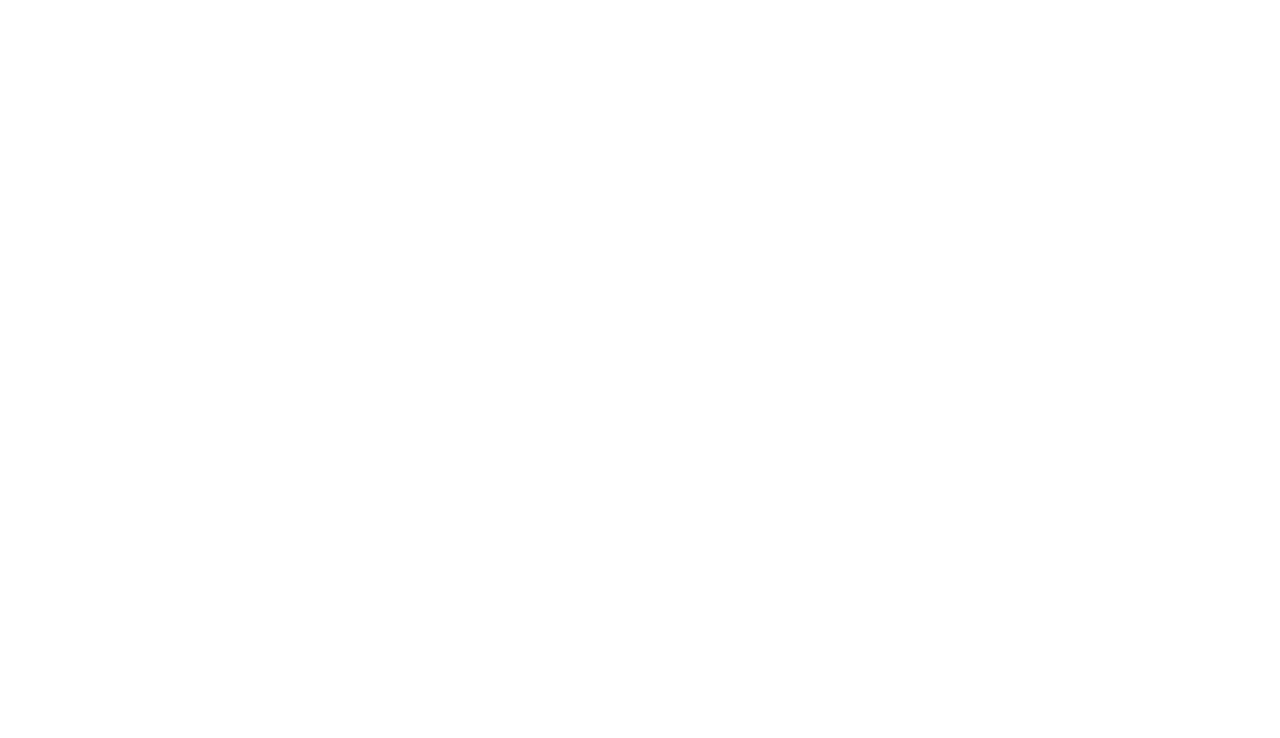
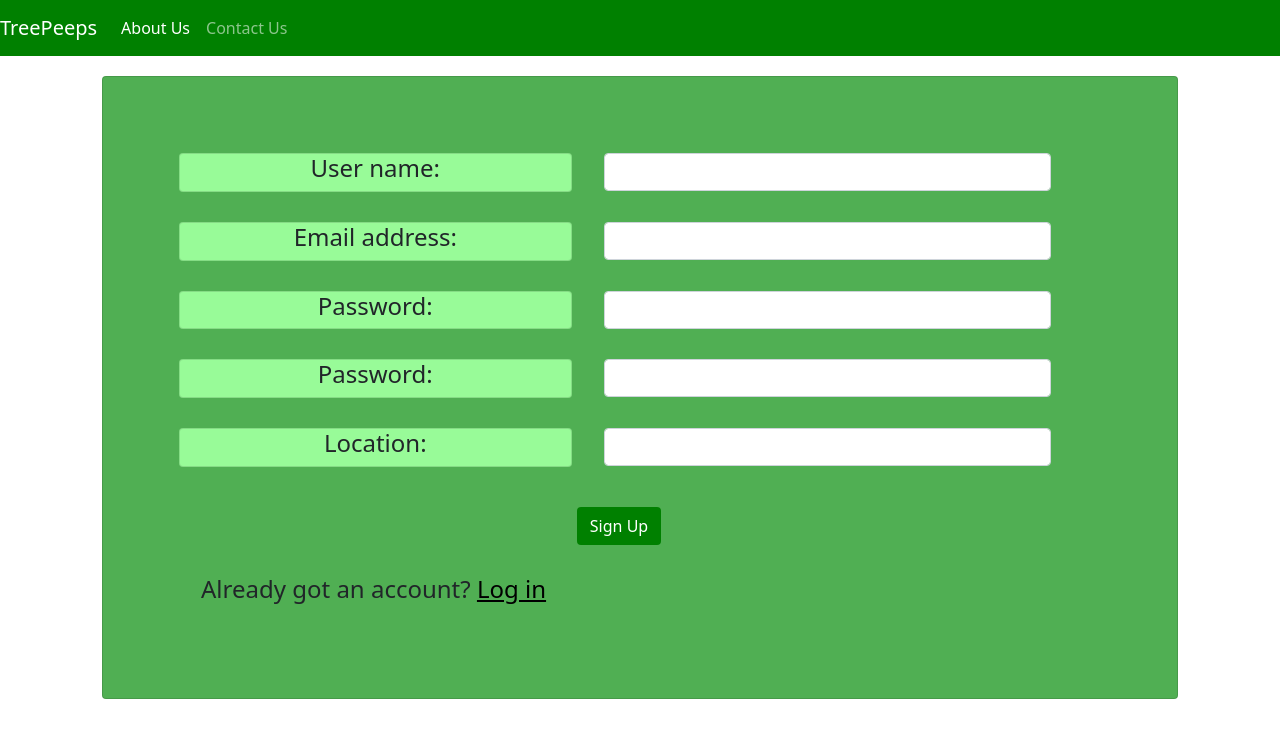
Before and after one commit to ClaireMDavies/TreePeeps, a React (Create React App) app in the folder client/: page / in a window 1280 px wide. Shown: the top 738 px of the page. Built offline with nearby package versions, Linux system fonts and the light colour scheme.

Commit message:
basic UI

```diff
--- a/client/src/App.js
+++ b/client/src/App.js
@@ -1,11 +1,13 @@
 import React from "react";
 import { BrowserRouter as Router, Route } from "react-router-dom";
+import SignUp from "./pages/signup";
 
 // Calling all components and using router to render pages
 function App() {
   return (
     <Router>
       <div>
+          <SignUp />
       </div>
     </Router>
   )
--- /dev/null
+++ b/client/src/pages/signup.js
@@ -0,0 +1,101 @@
+import React from "react";
+import { Link } from "react-router-dom";
+
+function SignUp() {
+
+    return (
+        <>
+            <nav className="navbar navbar-expand-lg navbar-dark" style={{ backgroundColor: "green" }}>
+                <span className="navbar-brand mb-0 h1">TreePeeps</span>
+                <button className="navbar-toggler" type="button" data-bs-toggle="collapse" data-bs-target="#navbarTogglerDemo02"
+                    aria-controls="navbarTogglerDemo02" aria-expanded="false" aria-label="Toggle navigation">
+                    <span className="navbar-toggler-icon"></span>
+                </button>
+                <div className="collapse navbar-collapse" id="navbarTogglerDemo02">
+
+                    <ul className="navbar-nav me-auto mb-2 mb-lg-0">
+                        <li className="nav-item">
+                            <Link
+                                to="/"
+                                className={
+                                    window.location.pathname === "/" || window.location.pathname === "/aboutus"
+                                        ? "nav-link active"
+                                        : "nav-link"
+                                }
+                            >About Us</Link>
+                        </li>
+                        <li className="nav-item">
+                            <Link
+                                to="/contactus"
+                                className={window.location.pathname === "/contactus" ? "nav-link active" : "nav-link"
+                                }
+                            >Contact Us</Link>
+                        </li>
+                    </ul>
+                </div>
+            </nav>
+
+            <div className="container">
+                <div className="card" style={{ padding: 40, margin: 20, backgroundColor: "#50AF53" }}>
+                    <div className="card-body" >
+                        <div className="row" style={{ margin: 10 }}>
+                            <div className="col-md-5 card" style={{backgroundColor: "palegreen", textAlign:"center", margin:10}}>
+                                <h4>User name:</h4>
+                            </div>
+                            <div className="col-md-6" style={{ margin: 10 }}>
+                                <input className="form-control" type="text"></input>
+                            </div>
+                        </div>
+                        <div className="row" style={{ margin: 10 }}>
+                            <div className="col-md-5 card" style={{backgroundColor: "palegreen", textAlign:"center", margin:10}}>
+                                <h4>Email address:</h4>
+                            </div>
+                            <div className="col-md-6" style={{ margin: 10 }}>
+                                <input className="form-control" type="text"></input>
+                            </div>
+                        </div>
+                        <div className="row" style={{ margin: 10 }}>
+                            <div className="col-md-5 card" style={{backgroundColor: "palegreen", textAlign:"center", margin:10}}>
+                                <h4>Password:</h4>
+                            </div>
+                            <div className="col-md-6" style={{ margin: 10 }}>
+                                <input className="form-control" type="text"></input>
+                            </div>
+                        </div>
+                        <div className="row" style={{ margin: 10 }}>
+                            <div className="col-md-5 card" style={{backgroundColor: "palegreen", textAlign:"center", margin:10}}>
+                                <h4>Password:</h4>
+                            </div>
+                            <div className="col-md-6"style={{ margin: 10 }} >
+                                <input className="form-control" type="text"></input>
+                            </div>
+                        </div>
+                        <div className="row" style={{ margin: 10 }}>
+                            <div className="col-md-5 card" style={{backgroundColor: "palegreen", textAlign:"center",  margin:10}}>
+                                <h4>Location:</h4>
+                            </div>
+                            <div className="col-md-6" style={{margin:10}}>
+                                <input className="form-control" type="text"></input>
+                            </div>
+                        </div>
+                        <div className="row" style={{ margin: 30 }}>
+                            <div className="col-md-5"></div>
+                            <div className="col-md-5">
+                                <button className="btn btn-outline" style={{ backgroundColor: "green", color: "white" }} type="submit">Sign Up</button>
+                            </div>
+                        </div>
+                        <div className="row" style={{ margin: 30 }}>
+                            <h4>Already got an account?  <a href="#" style={{ textAlign:"center",color:"black"}}>Log in</a></h4>
+                        </div>
+
+                    </div>
+                </div>
+
+
+            </div>
+        </>
+
+    );
+}
+
+export default SignUp;
```
